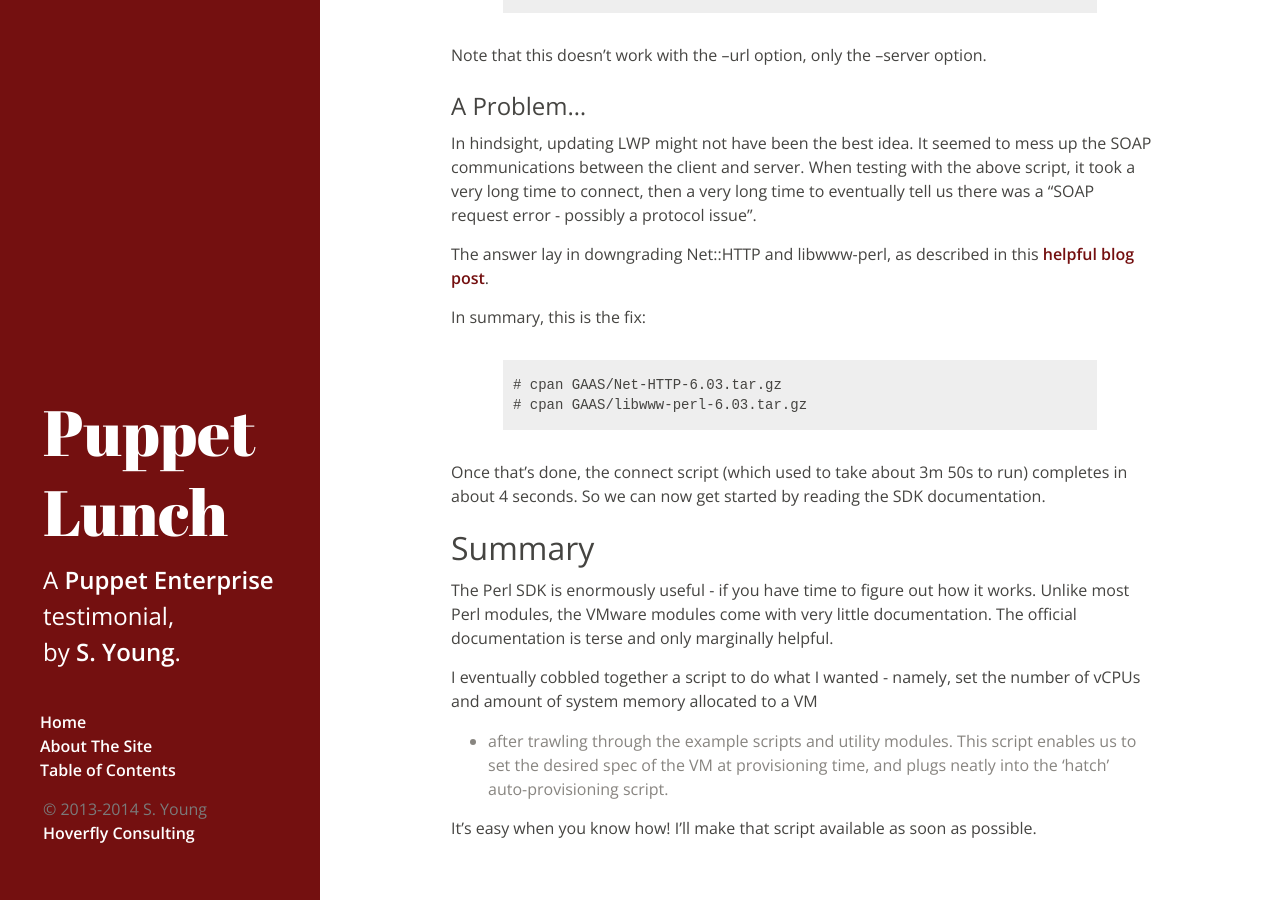
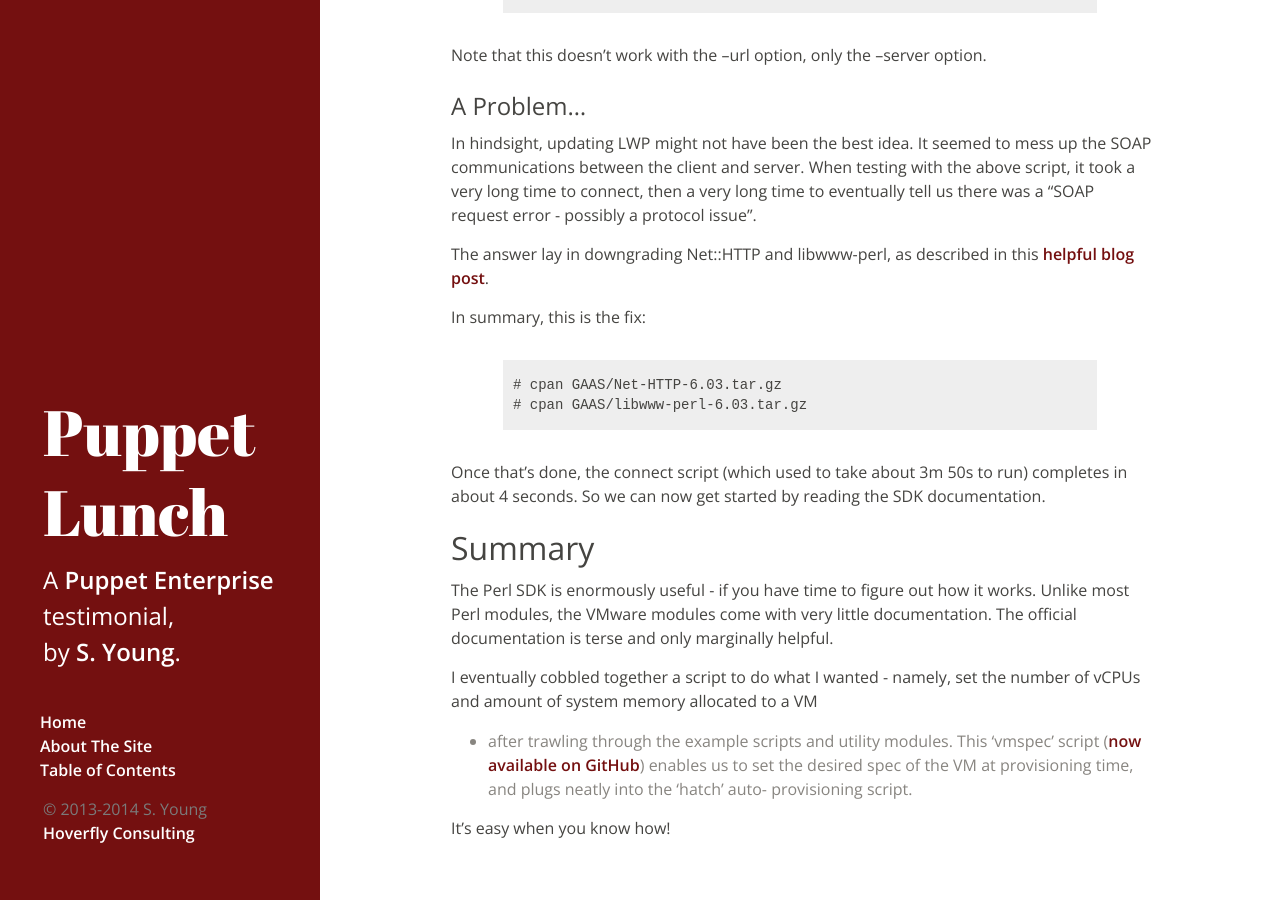
Before and after one commit to Sgydoo/puppet-lunch, a Jekyll site: the page built from _posts/2013-12-27-vmware-perl-sdk.md, in a window 1280 px wide and 900 px high, scrolled down 3661 px. Built offline with Jekyll 4.4.1, drawn with Linux system fonts in a browser that asks for light colours; Markdown is read by kramdown in place of the engine named in the settings.

Commit message:
Another link to the autoprovisioning scripts on GitHub

```diff
--- a/_posts/2013-12-27-vmware-perl-sdk.md
+++ b/_posts/2013-12-27-vmware-perl-sdk.md
@@ -199,13 +199,14 @@ marginally helpful.
 I eventually cobbled together a script to do what I wanted - namely,
 set the number of vCPUs and amount of system memory allocated to a VM
 - after trawling through the example scripts and utility modules. This
-script enables us to set the desired spec of the VM at provisioning
-time, and plugs neatly into the 'hatch' auto-provisioning script.
+'vmspec' script ([now available on GitHub][auto-scripts]) enables us
+to set the desired spec of the VM at provisioning time, and plugs
+neatly into the 'hatch' auto- provisioning script.
 
-It's easy when you know how! I'll make that script available as soon
-as possible.
+It's easy when you know how!
 
 
 [sdk-install]: http://pubs.vmware.com/vsphere-51/index.jsp?topic=%2Fcom.vmware.perlsdk.install.doc%2Fcli_install.3.5.html
 [sdk-download]: https://my.vmware.com/group/vmware/details?downloadGroup=VSP510-SDKPERL-510&productId=268
 [helpful-blog]: http://monitoringtt.blogspot.co.uk/2013/08/checkesx3checkvmwareapi-error-soap.html
+[auto-scripts]: https://github.com/Sgydoo/autoprovision
```
